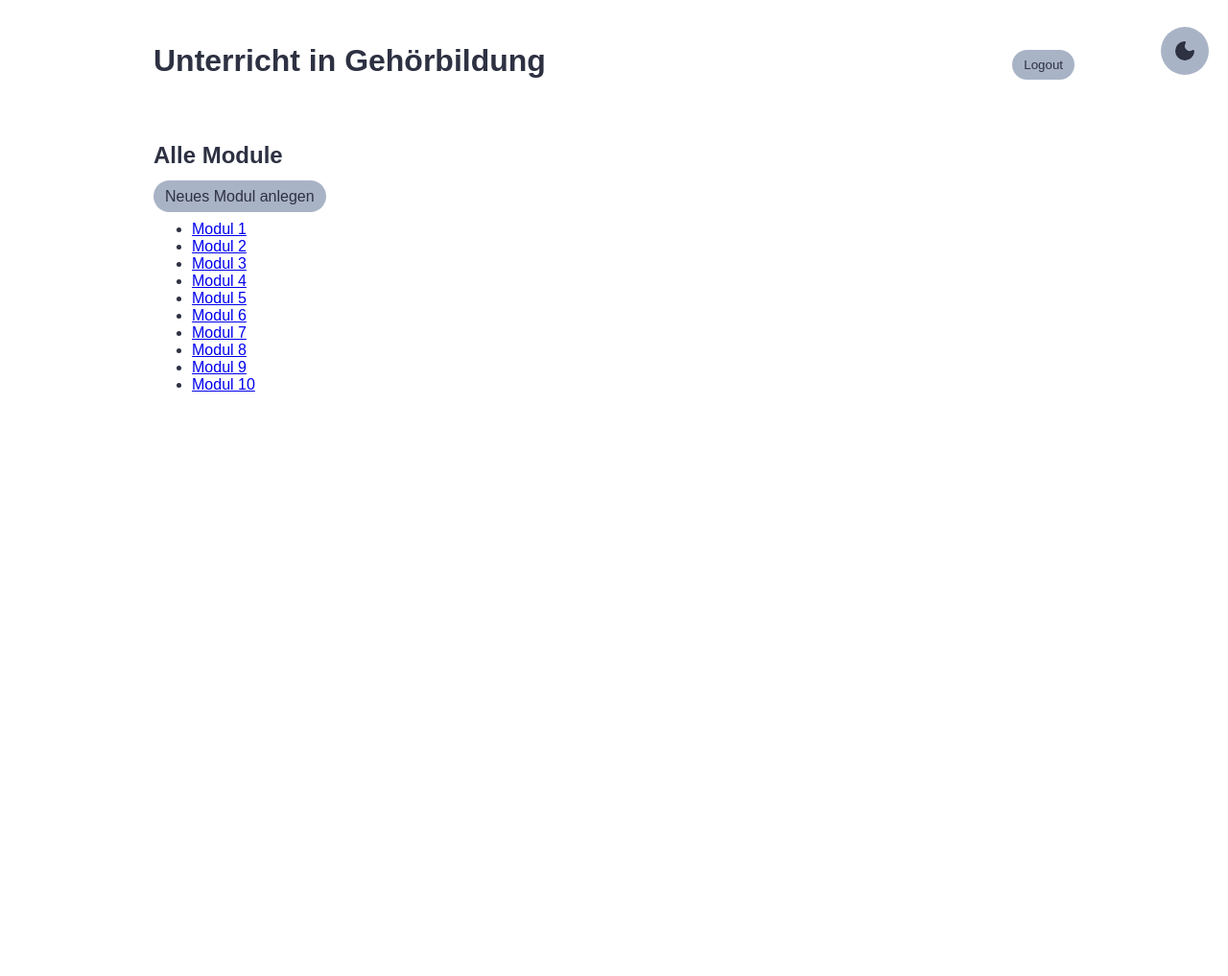
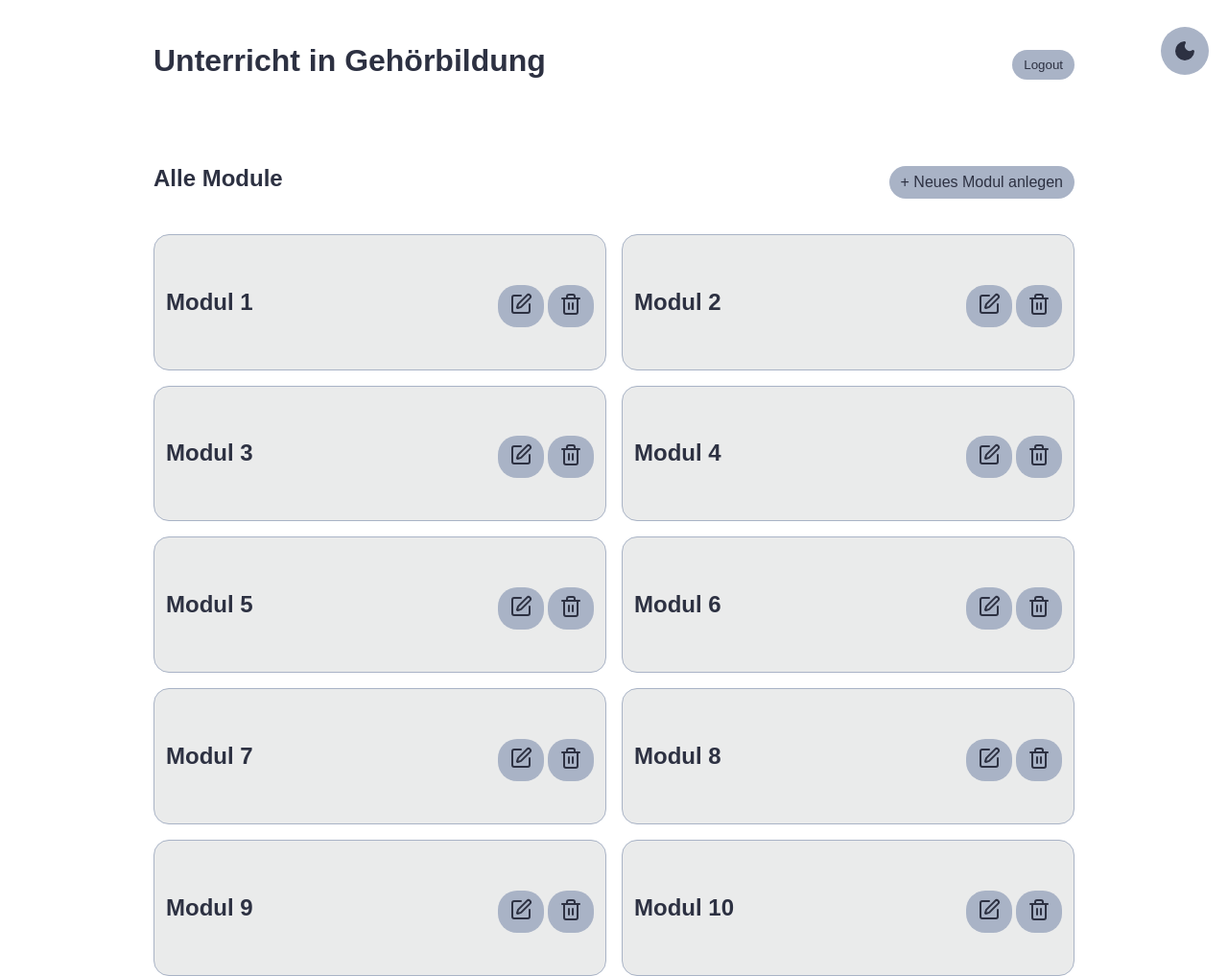
Before and after one commit to liga-auguste/aural-learning-platform, a Django app: page /entries/ in a window 1280 px wide. Shown: the whole page at 96% size. Before the commit the page ends 408 px from the top, so only its background shows below. Run offline with Django 5.2, Linux system fonts and the light colour scheme; the visitor is signed in with stand-in values (Sample User, id 1); data comes from the database, SQL or seed files in the repository; some web fonts are replaced.

Commit message:
svg icons added minor basic styling fixes

```diff
--- a/entries/templates/entries/entry_list.html
+++ b/entries/templates/entries/entry_list.html
@@ -7,7 +7,7 @@
     <h1><a class="add-module-btn" href="{% url 'entry-create' %}">+Neues Modul hinzufügen</a></h1>
     </article>
 {% for entry in entry_list %}
-<article class="lecture">
+    <article class="lecture">
     <h3 class="{{ entry.date_created|date:'l' }}">
         {{ entry.date_created|date:'Y-m-d H:i' }}
     </h3>
@@ -20,7 +20,7 @@
         <a href="{% url 'entry-update' entry.id %}" class="btn">Edit</a>
         <a href="{% url 'entry-delete' entry.id %}" class="btn">Delete</a>
     </p>
-</article>
+    </article>
 {% endfor %}
 </div>
 {% endblock content %}
--- a/modules/static/css/style.css
+++ b/modules/static/css/style.css
@@ -94,18 +94,6 @@ body {
 
 /* Button general styling */
 
-/* button {
-  margin-top: 0.5rem;
-  border: none;
-  background-color: var(--btn);
-  color: var(--text-color);
-  text-decoration: none;
-  transition: transform 0.2s ease, background-color 0.3s ease;
-  border-radius: 20px;
-  padding: 0.5rem 0.75rem;
-  font-family: inherit;
-} */
-
 button, .btn {
   margin-top: 0.5rem;
   border: none;
@@ -116,6 +104,7 @@ button, .btn {
   border-radius: 20px;
   padding: 0.5rem 0.75rem;
   font-family: inherit;
+  display: inline-block;
 }
 
 button:hover, .btn:hover {
@@ -126,6 +115,10 @@ button:hover, .btn:hover {
 .btn-align {
   text-align: right;
   padding-right: 2rem;
+}
+
+.svg {
+  color: var(--text-color)
 }
 
 .add-module-btn {
@@ -145,9 +138,10 @@ button:hover, .btn:hover {
 
 .link-container {
   display: flex;
+  _background-color: red;
   gap: 1rem;
   justify-content: flex-end;
-  align-items: flex-end;
+  align-items: flex-start;
   margin-top: auto;
 }
 
@@ -251,7 +245,8 @@ body.darkmode dialog button {
 /* link-button-chaos */
 h1 a,
 h2 a,
-h3 a {
+h3 a,
+div a {
   color: var(--text-color);  /* nimmt automatisch die Light- oder Dark-Variante */
   text-decoration: none;
 }
--- a/modules/templates/modules/entry_confirm_delete.html
+++ b/modules/templates/modules/entry_confirm_delete.html
@@ -1,9 +1,9 @@
 {% extends "base.html" %}
 {% block title %}Modul löschen{% endblock %}
 {% block content %}
-  <h2>"{{ object }}" wirklich löschen?</h2>
+  <h2>{{ object }} wirklich löschen?</h2>
   <form method="post">{% csrf_token %}
     <button type="submit">Ja, löschen</button>
-    <a href="{% url 'entry_detail' object.pk %}">Abbrechen</a>
+    <a class="btn" href="{% url 'entry_detail' object.pk %}">Abbrechen</a>
   </form>
 {% endblock %}
--- a/modules/templates/modules/entry_detail.html
+++ b/modules/templates/modules/entry_detail.html
@@ -7,8 +7,8 @@
 <p><strong>Tags:</strong> {{ object.tags }}</p>
 
 <p>
-    <a href="{% url 'entry_update' object.pk %}">Bearbeiten</a> |
-    <a href="{% url 'entry_delete' object.pk %}">Löschen</a> |
-    <a href="{% url 'entry_list' %}">Zurück zur Liste</a>
+  <a class="btn" href="{% url 'entry_update' object.pk %}">Bearbeiten</a>
+  <a class="btn" href="{% url 'entry_delete' object.pk %}">Löschen</a>
+  <a class="btn" href="{% url 'entry_list' %}">Zurück zur Liste</a>
 </p>
 {% endblock %}
--- a/modules/templates/modules/entry_list.html
+++ b/modules/templates/modules/entry_list.html
@@ -1,18 +1,36 @@
 {% extends "base.html" %}
 {% block title %}Module{% endblock %}
 {% block content %}
-  <h2>Alle Module</h2>
-  <p><a href="{% url 'entry_create' %}" class="btn">Neues Modul anlegen</a></p>
+  <div class="header-flex">
+    <h2>Alle Module</h2>
+    <div>
+        <a class="btn" href="{% url 'entry_create' %}">+ Neues Modul anlegen</a>
+    </div>
+  </div>
+
+  <div class="lectures-container">
 
   {% if object_list %}
-    <ul>
-      {% for entry in object_list %}
-        <li>
-          <a href="{% url 'entry_detail' entry.pk %}">{{ entry.title }}</a>
-        </li>
+  {% for entry in object_list %}
+    <article class="lecture">
+      <div class="header-flex">
+        <h2><a href="{% url 'entry_detail' entry.pk %}">{{ entry.title }}</a></h2>
+        <div>
+          <a class="svg btn" href="{% url 'entry_update' entry.pk %}" aria-label="Modul bearbeiten" title="Modul bearbeiten">
+            <svg xmlns="http://www.w3.org/2000/svg" width="24" height="24" viewBox="0 0 24 24" fill="none" stroke="currentColor" stroke-width="2" stroke-linecap="round" stroke-linejoin="round" class="lucide lucide-square-pen-icon lucide-square-pen"><path d="M12 3H5a2 2 0 0 0-2 2v14a2 2 0 0 0 2 2h14a2 2 0 0 0 2-2v-7"/><path d="M18.375 2.625a1 1 0 0 1 3 3l-9.013 9.014a2 2 0 0 1-.853.505l-2.873.84a.5.5 0 0 1-.62-.62l.84-2.873a2 2 0 0 1 .506-.852z"/></svg>
+          </a>
+          <a class="svg btn" href="{% url 'entry_delete' entry.pk %}" aria-label="Modul löschen" title="Modul löschen">
+            <svg xmlns="http://www.w3.org/2000/svg" width="24" height="24" viewBox="0 0 24 24" fill="none" stroke="currentColor" stroke-width="2" stroke-linecap="round" stroke-linejoin="round" class="lucide lucide-trash2-icon lucide-trash-2"><path d="M10 11v6"/><path d="M14 11v6"/><path d="M19 6v14a2 2 0 0 1-2 2H7a2 2 0 0 1-2-2V6"/><path d="M3 6h18"/><path d="M8 6V4a2 2 0 0 1 2-2h4a2 2 0 0 1 2 2v2"/></svg>
+          </a>
+
+        </div>
+      </div>
+          <div><a href="{% url 'entry_detail' entry.pk %}">{{ entry.tags }}</a></div>
+    </article>
       {% endfor %}
-    </ul>
+
   {% else %}
     <p>Noch keine Module vorhanden.</p>
   {% endif %}
+  </div>
 {% endblock %}
```
Also changed, not shown: 1 other file. Lines whose indentation alone changed are shown as unchanged.
